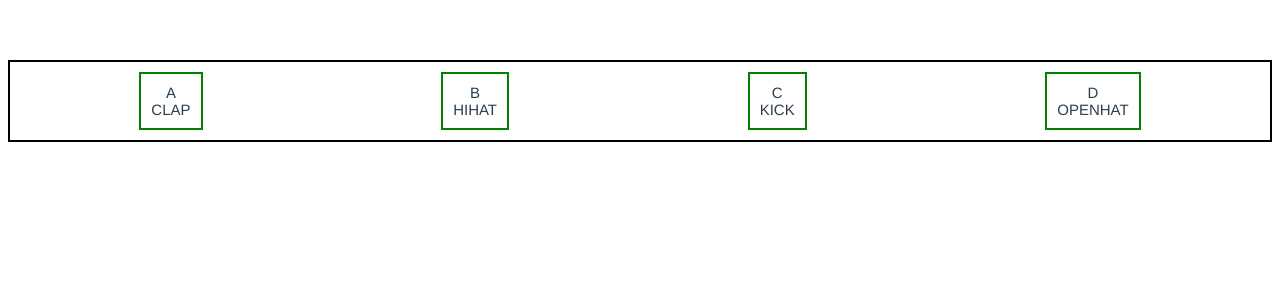
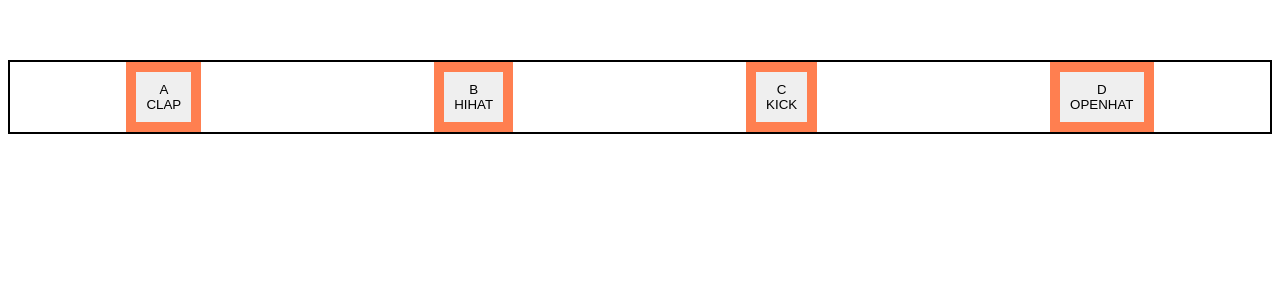
Before and after one commit to KaiaWalters/ThirtyDaysOfJavascript, a Vue app: page / in a window 1280 px wide. Shown: the top 300 px of the page. Built offline with nearby package versions, Linux system fonts and the light colour scheme.

Commit message:
doesn't toggle selectedButton class

```diff
--- a/package.json
+++ b/package.json
@@ -9,7 +9,8 @@
   },
   "dependencies": {
     "core-js": "^2.6.5",
-    "vue": "^2.6.10"
+    "vue": "^2.6.10",
+    "vue-shortkey": "^3.1.7"
   },
   "devDependencies": {
     "@vue/cli-plugin-babel": "^3.11.0",
--- a/src/components/DrumKit.vue
+++ b/src/components/DrumKit.vue
@@ -1,21 +1,38 @@
 <template>
   <div class="container">
-    <div v-on:click="soundOff">
+    <button
+     v-shortkey="['a']" @shortkey="(soundOff('https://www.kozco.com/tech/piano2.wav'))"
+     v-bind:class="{selectedButton}"
+     class="first"
+     >
       <span>A</span>
       <span>CLAP</span>
-    </div>
-    <div v-on:click="soundOff">
+    </button>
+    <button
+     v-shortkey="['b']" @shortkey="soundOff('https://www.kozco.com/tech/LRMonoPhase4.wav')"
+     v-bind:class="{selectedButton}"
+     @click="removeClass"
+     class="second"
+    >
       <span>B</span>
       <span>HIHAT</span>
-    </div>
-    <div @click="soundOff('https://interactive-examples.mdn.mozilla.net/media/examples/t-rex-roar.mp3')">
+    </button>
+    <button
+    v-shortkey="['c']" @shortkey="soundOff('https://www.pacdv.com/sounds/people_sound_effects/applause-1.wav')"
+    v-bind:class="{selectedButton}"
+    class="third"
+    >
       <span>C</span>
       <span>KICK</span>
-    </div>
-    <div v-on:click="soundOff">
+    </button>
+    <button
+    v-shortkey="['d']" @shortkey="soundOff('https://www.pacdv.com/sounds/people_sound_effects/applause-1.wav')"
+    v-bind:class="{selectedButton}"
+    class="fourth"
+    >
       <span>D</span>
       <span>OPENHAT</span>
-    </div>
+    </button>
   </div>
 </template>
 
@@ -25,20 +42,34 @@ export default {
   props: {
     msg: String
   },
+data: function (){
+  return{
+    isActive: true,
+  }
+},
+computed: {
+  selectedButton: function () {
+    return {
+      active: this.isActive
+    }
+  }
+  },
   methods: {
-    soundOff(sound){
-      alert("tomato")
+     soundOff(sound){
+      alert("Ham Spamwhich")
       var audio = new Audio(sound);
       audio.play();
+      this.set(this.isActive,!this.isAcvtive)//get vue.se t to work bc/ this is active is not updating (toggling between true and false) in Dom
+      }
+      //after clicking a button toggling the style back
     }
   }
-}
 
 </script>
 
 <!-- Add "scoped" attribute to limit CSS to this component only -->
 <style scoped>
-div{
+button{
   border: 2px solid green;
   padding:10px;
 }
@@ -49,11 +80,13 @@ div{
   justify-content: space-around;
   font-size: 15px;
   font-family: 'Franklin Gothic Medium', 'Arial Narrow', Arial, sans-serif;
-
 }
 span{
   display: flex;
   justify-content: center;
   align-items: center;
 }
+.selectedButton{
+  border: 10px solid coral;
+}
 </style>
--- a/src/main.js
+++ b/src/main.js
@@ -2,7 +2,7 @@ import Vue from 'vue'
 import App from './App.vue'
 
 Vue.config.productionTip = false
-
+Vue.use(require('vue-shortkey'))
 new Vue({
   render: h => h(App),
 }).$mount('#app')
```
Also changed, not shown: 1 other file (tests, documents, lock files or other folders).
